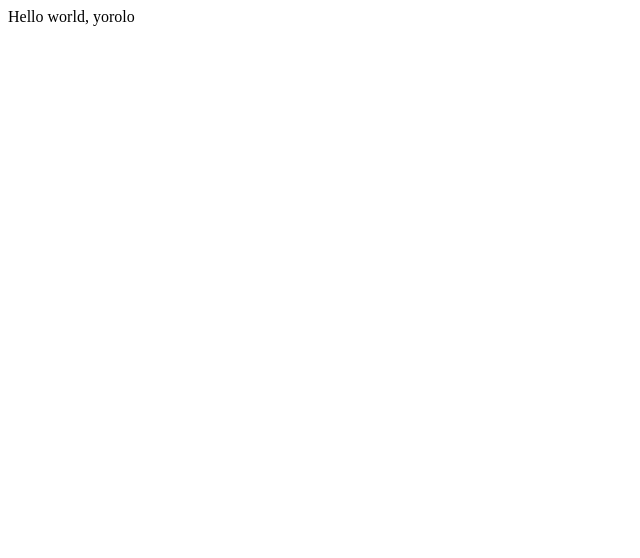
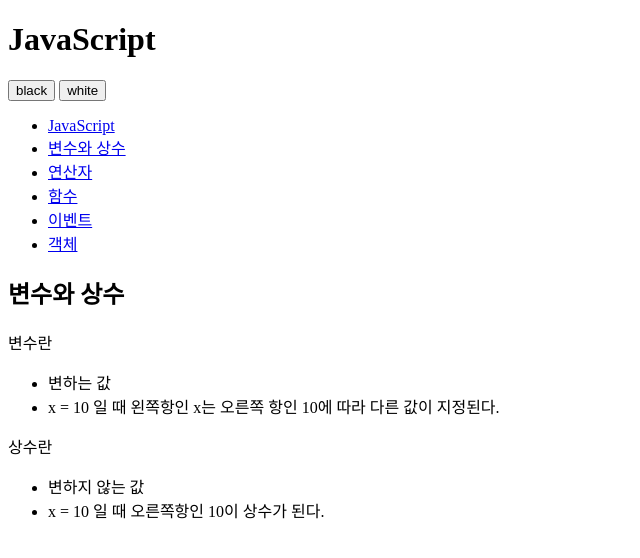
Before and after one commit to yorolo/openturorials-yorolo, a plain HTML site: page index.html in a window 1280 px wide. Shown: the whole page, without its empty margins (0-640 px from the left). Drawn offline with Linux system fonts and the light colour scheme.

Commit message:
change index.html

```diff
--- a/index.html
+++ b/index.html
@@ -1,24 +1,53 @@
 <!DOCTYPE html>
-<html lang="en">
+<html>
     <head>
         <meta charset="utf-8" />
-
-        <!-- Always force latest IE rendering engine (even in intranet) & Chrome Frame
-        Remove this if you use the .htaccess -->
-        <meta http-equiv="X-UA-Compatible" content="IE=edge,chrome=1" />
-
-        <title>index</title>
-        <meta name="description" content="" />
-        <meta name="author" content="egoing" />
-
-        <meta name="viewport" content="width=device-width; initial-scale=1.0" />
-
-        <!-- Replace favicon.ico & apple-touch-icon.png in the root of your domain and delete these references -->
-        <link rel="shortcut icon" href="/favicon.ico" />
-        <link rel="apple-touch-icon" href="/apple-touch-icon.png" />
     </head>
 
-    <body>
-        Hello world, yorolo
+    <body id="body">
+        <div>
+            <header>
+                <h1>JavaScript</h1>
+            </header>
+            <div id="toolbar">
+                <input type="button" value="black" />
+                <input type="button" value="white" />
+            </div>
+            <nav>
+                <ul>
+                    <li><a href="http://opentutorials.org/course/49/17">JavaScript</a></li>
+                    <li><a href="http://opentutorials.org/course/49/16">변수와 상수</a></li>
+                    <li><a href="http://opentutorials.org/course/49/18">연산자</a></li>
+                    <li><a href="http://opentutorials.org/course/49/19">함수</a></li>
+                    <li><a href="http://opentutorials.org/course/49/20">이벤트</a></li>
+                    <li><a href="http://opentutorials.org/course/49/21">객체</a></li>
+                </ul>
+            </nav>
+            <article>
+                <h2>변수와 상수</h2>
+                <div>
+                    <p>변수란</p>
+                    <ul>
+                        <li>
+                               변하는 값
+                        </li>
+                        <li>
+                            x = 10 일 때 왼쪽항인 x는 오른쪽 항인 10에 따라 다른 값이 지정된다.
+                        </li>
+                    </ul>
+                    <p>
+                        상수란
+                    </p>
+                    <ul>
+                        <li>
+                            변하지 않는 값
+                        </li>
+                        <li>
+                            x = 10 일 때 오른쪽항인 10이 상수가 된다.
+                        </li>
+                    </ul>
+                </div>
+            </article>
+        </div>
     </body>
 </html>
```
